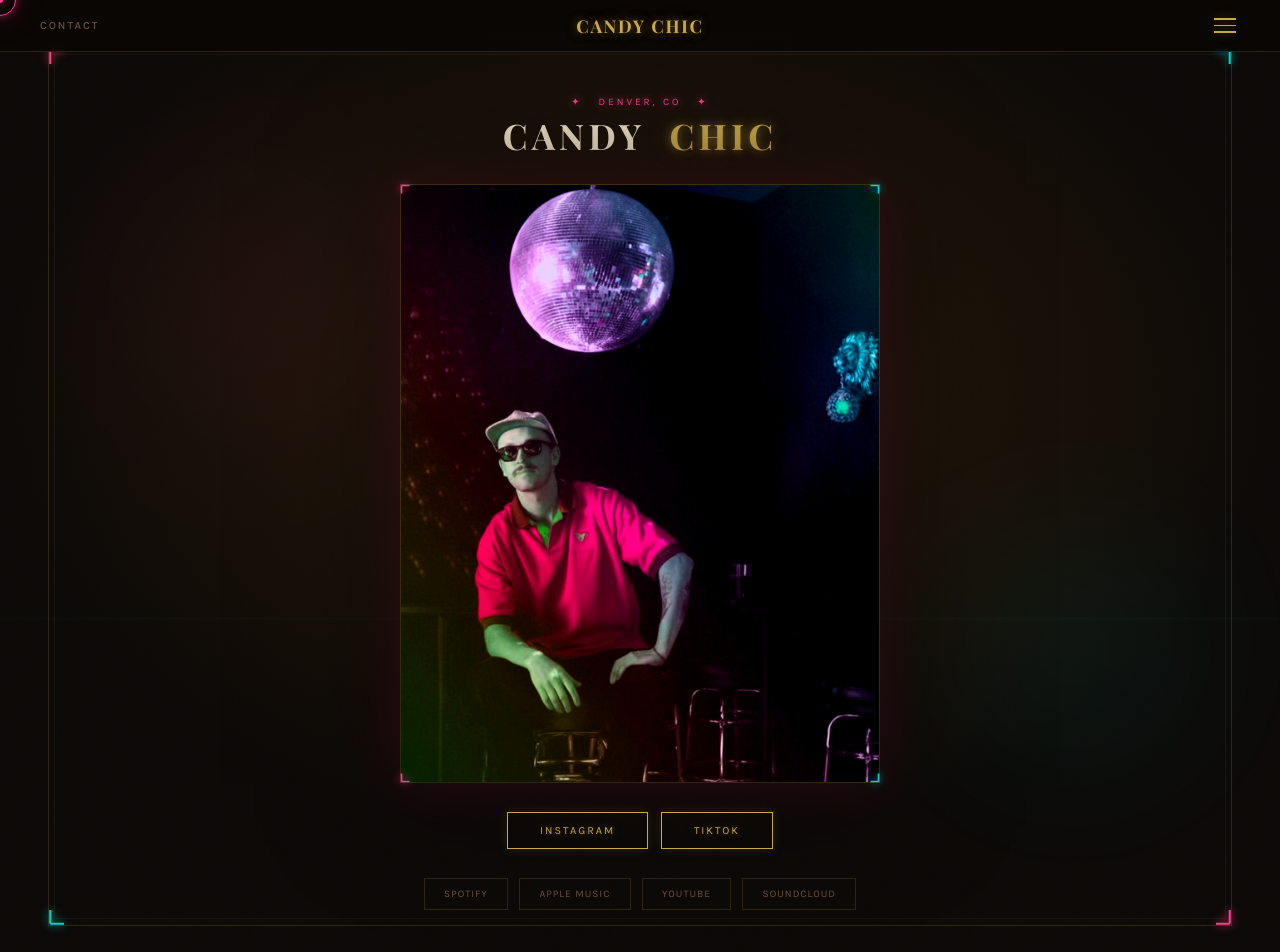
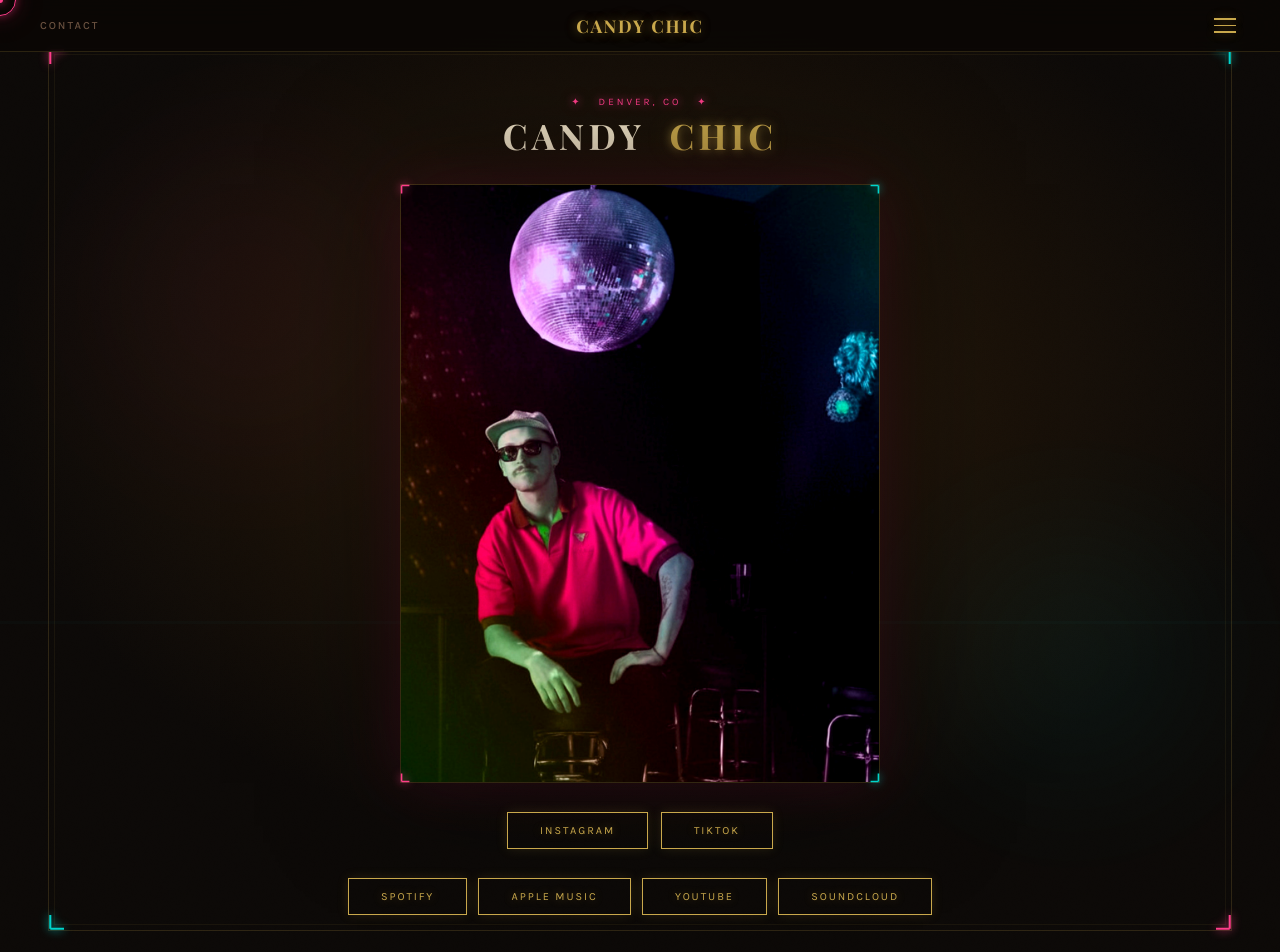
Before and after one commit to Caddyshackk/band-site, a React (Vite) app: page / in a window 1280 px wide. Shown: the top 952 px of the page. Built offline with nearby package versions, Linux system fonts and the light colour scheme; a web font is replaced by a local one.

Commit message:
Update Hero Socials

```diff
--- a/src/App.jsx
+++ b/src/App.jsx
@@ -426,9 +426,10 @@ export default function App() {
               {STREAMING.map(s => (
                 <a key={s.label} href={s.url} target="_blank" rel="noopener noreferrer"
                   className="stream-btn"
-                  style={{padding:"0.55rem 1.2rem",border:`1px solid ${C.border}`,background:"transparent",
-                    color:C.sepia,fontSize:"0.63rem",letterSpacing:"0.1em",textTransform:"uppercase",
-                    fontFamily:FONTS.ui,textDecoration:"none",transition:"all .2s"}}>
+                  style={{padding:"0.7rem 2rem",border:`1px solid ${C.gold}`,background:"transparent",
+                    color:C.gold,fontSize:"0.68rem",letterSpacing:"0.18em",textTransform:"uppercase",
+                    fontFamily:FONTS.ui,textDecoration:"none",transition:"all .2s",
+                    textShadow:GG(0.4),boxShadow:`0 0 12px rgba(201,168,76,0.15)`}}>
                   {s.label}
                 </a>
               ))}
```
